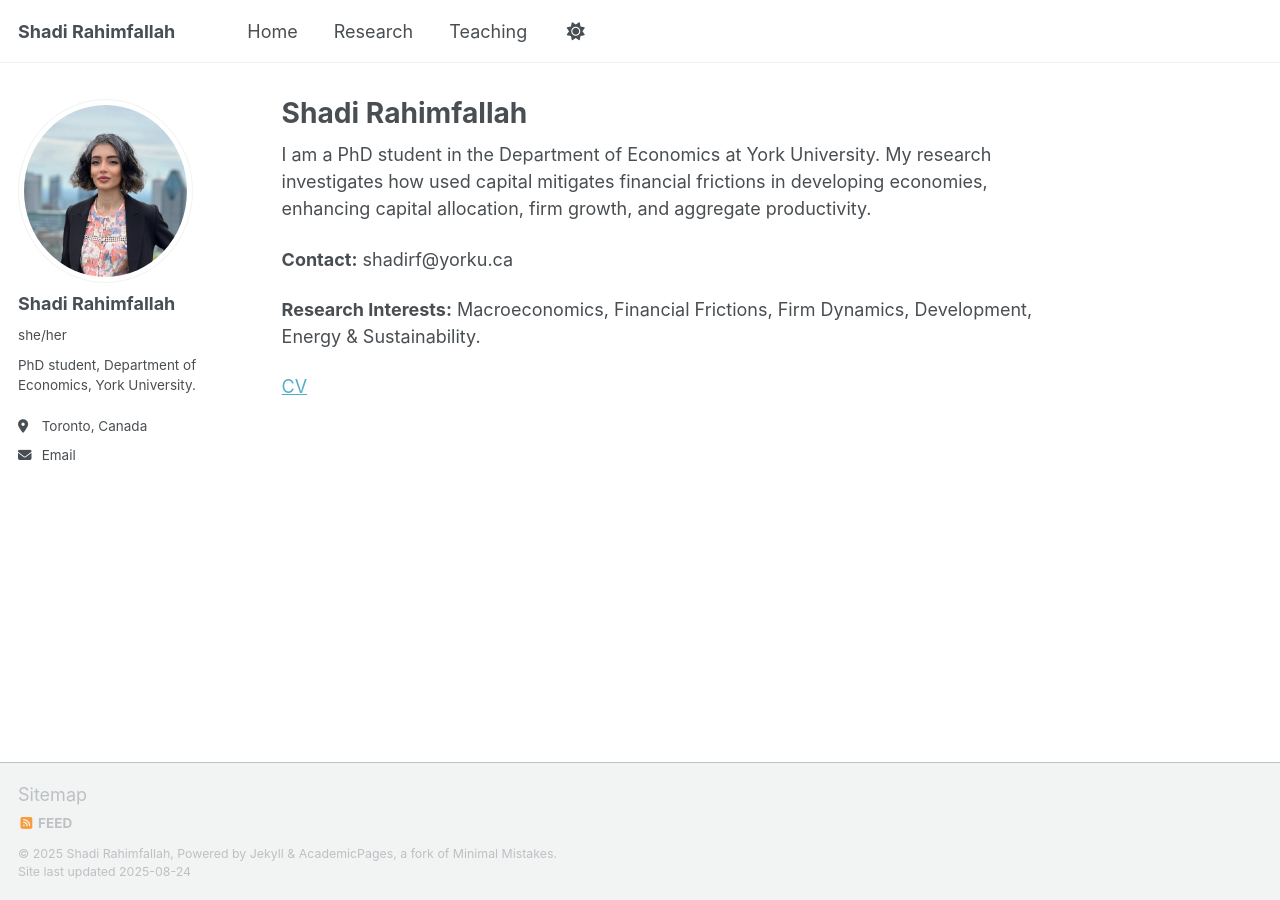
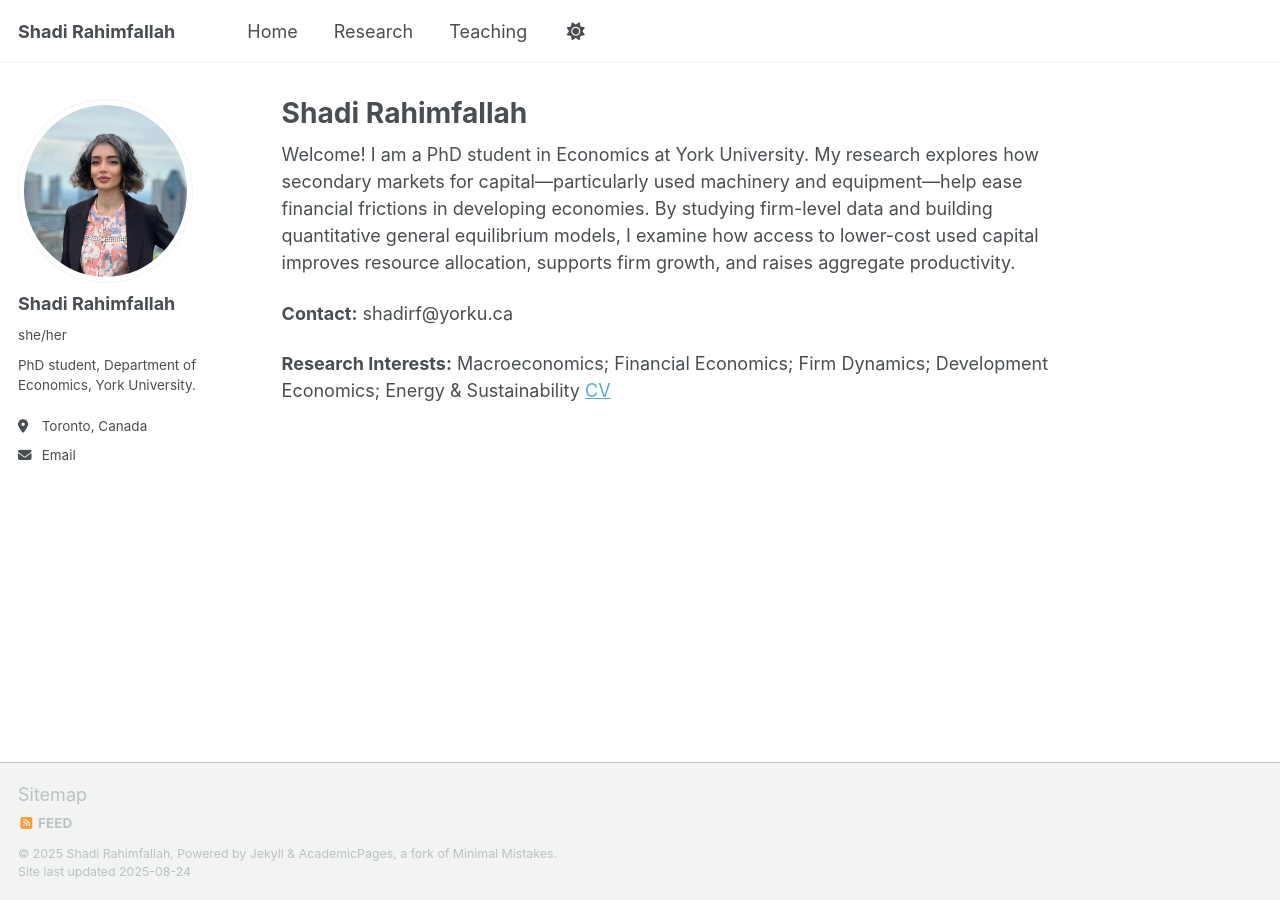
Before and after one commit to ShadiRahimfallah/ShadiRahimfallah.github.io, a Jekyll site: the page built from index.md, in a window 1280 px wide. Built offline with Jekyll 4.4.1, drawn with Linux system fonts in a browser that asks for light colours; a script that is not in the unit is left out.

Commit message:
Update index.md

```diff
--- a/index.md
+++ b/index.md
@@ -4,12 +4,11 @@ title: "Shadi Rahimfallah"
 author_profile: true
 permalink: /
 ---
-
-I am a PhD student in the Department of Economics at York University. My research investigates how used capital mitigates financial frictions in developing economies, enhancing capital allocation, firm growth, and aggregate productivity.
+Welcome!
+I am a PhD student in Economics at York University. My research explores how secondary markets for capital—particularly used machinery and equipment—help ease financial frictions in developing economies. By studying firm-level data and building quantitative general equilibrium models, I examine how access to lower-cost used capital improves resource allocation, supports firm growth, and raises aggregate productivity.
 
 **Contact:** shadirf@yorku.ca
 
 
-**Research Interests:** Macroeconomics, Financial Frictions, Firm Dynamics, Development, Energy & Sustainability.
-
+**Research Interests:** Macroeconomics; Financial Economics; Firm Dynamics; Development Economics; Energy & Sustainability
 [CV](/cv/)  <!-- change the link if your CV lives elsewhere -->
```
